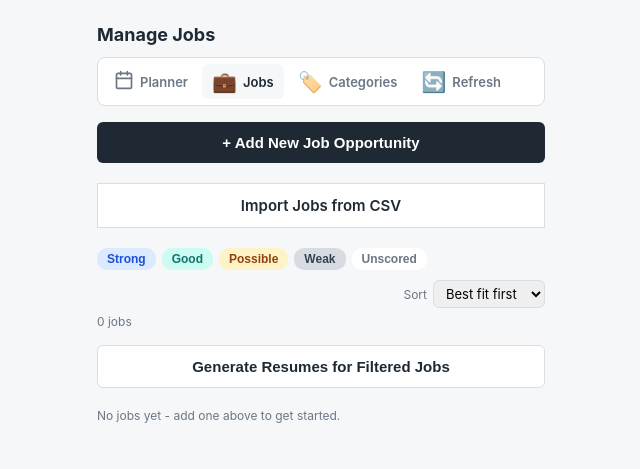
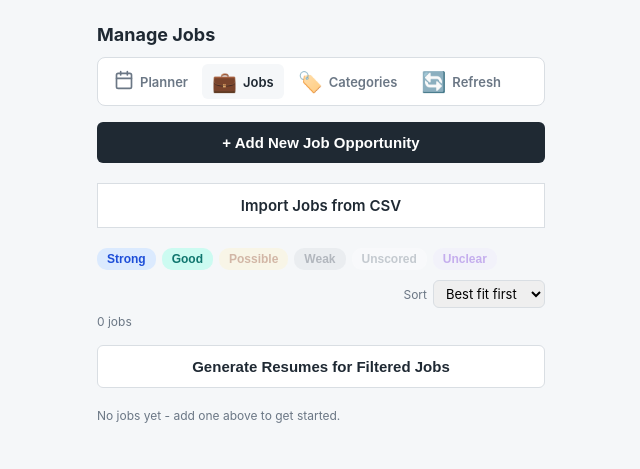
Before and after one commit to ecooperman/time-management, a FastAPI app: page /jobs.html in a window 1280 px wide. Shown: the top 469 px of the page, without its empty margins (319-959 px from the left). Run offline with FastAPI, Linux system fonts and the light colour scheme; data that the repository does not hold is empty; parts of the project's set-up code (start-up, migrations or seed data) failed here and were passed over.

Commit message:
Add 'Unclear' to the filter list and default just 'Strong' and 'Good' jobs being visible on a fresh load.

```diff
--- a/static/jobs.html
+++ b/static/jobs.html
@@ -70,6 +70,7 @@
         <button type="button" class="tier-filter-btn tier-possible" data-tier="Possible">Possible</button>
         <button type="button" class="tier-filter-btn tier-weak" data-tier="Weak">Weak</button>
         <button type="button" class="tier-filter-btn tier-unscored" data-tier="Unscored">Unscored</button>
+        <button type="button" class="tier-filter-btn tier-unclear" data-tier="Unclear">Unclear</button>
       </div>
       <label id="job-sort-label">
         Sort
--- a/static/jobs.js
+++ b/static/jobs.js
@@ -304,13 +304,19 @@ function jobAdminCardElement(job) {
 
 const TIER_RANK = { Strong: 0, Good: 1, Possible: 2, Weak: 3 };
 
+// First-time default: only Strong/Good shown. Once a visitor touches the
+// filter buttons, their actual choice is what's stored from then on - this
+// only applies before jobFilterHiddenTiers exists in localStorage at all.
+const DEFAULT_HIDDEN_TIERS = ["Possible", "Weak", "Unscored", "Unclear"];
+
 let allJobs = [];
 
 function loadJobFilterState() {
-  let hiddenTiers = [];
+  let hiddenTiers = DEFAULT_HIDDEN_TIERS;
   let sort = "tier";
   try {
-    hiddenTiers = JSON.parse(localStorage.getItem("jobFilterHiddenTiers") || "[]");
+    const stored = localStorage.getItem("jobFilterHiddenTiers");
+    hiddenTiers = stored === null ? DEFAULT_HIDDEN_TIERS : JSON.parse(stored);
     sort = localStorage.getItem("jobFilterSort") || "tier";
   } catch (e) {
     // ignore malformed/unavailable localStorage, fall back to defaults
--- a/static/style.css
+++ b/static/style.css
@@ -881,6 +881,11 @@ button.app-nav-link {
   border: 1px dashed var(--border);
 }
 
+.tier-unclear {
+  color: #6d28d9;
+  background: #ede9fe;
+}
+
 #job-filter-bar {
   display: flex;
   flex-wrap: wrap;
```
